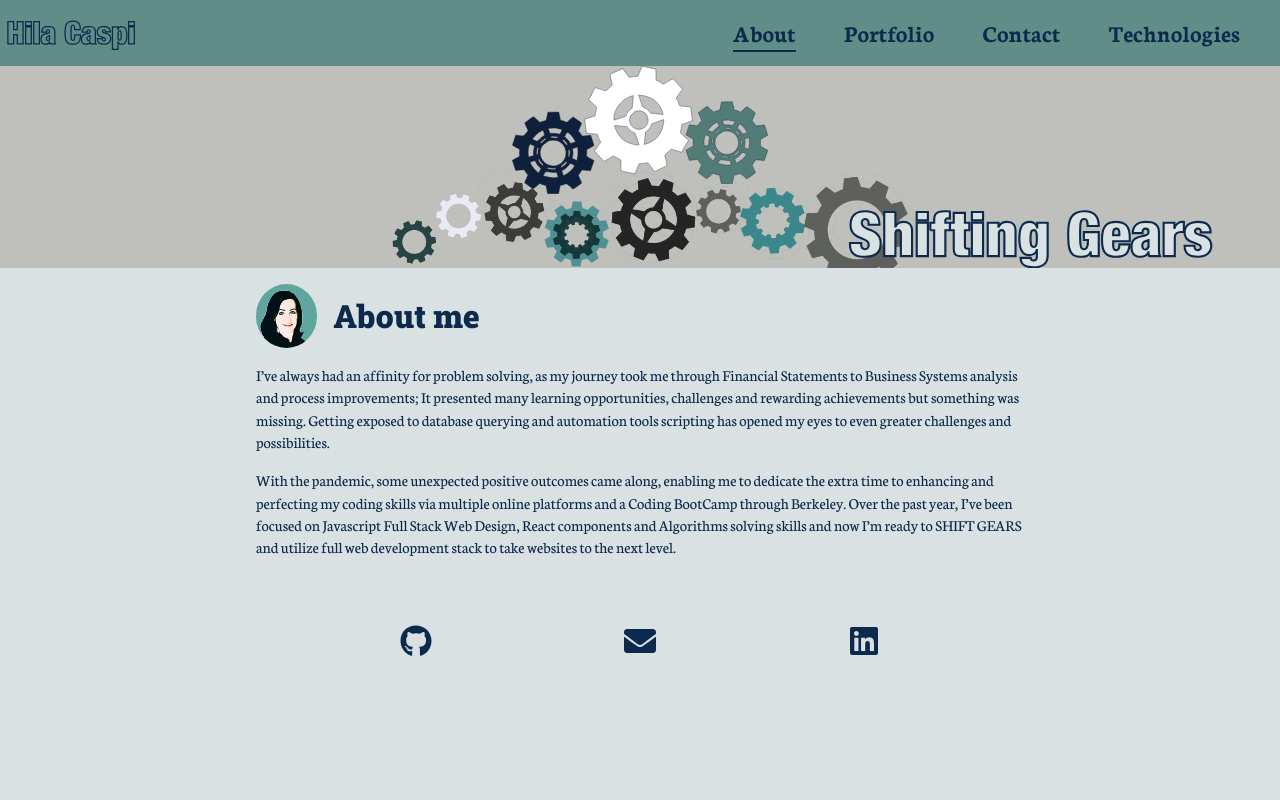
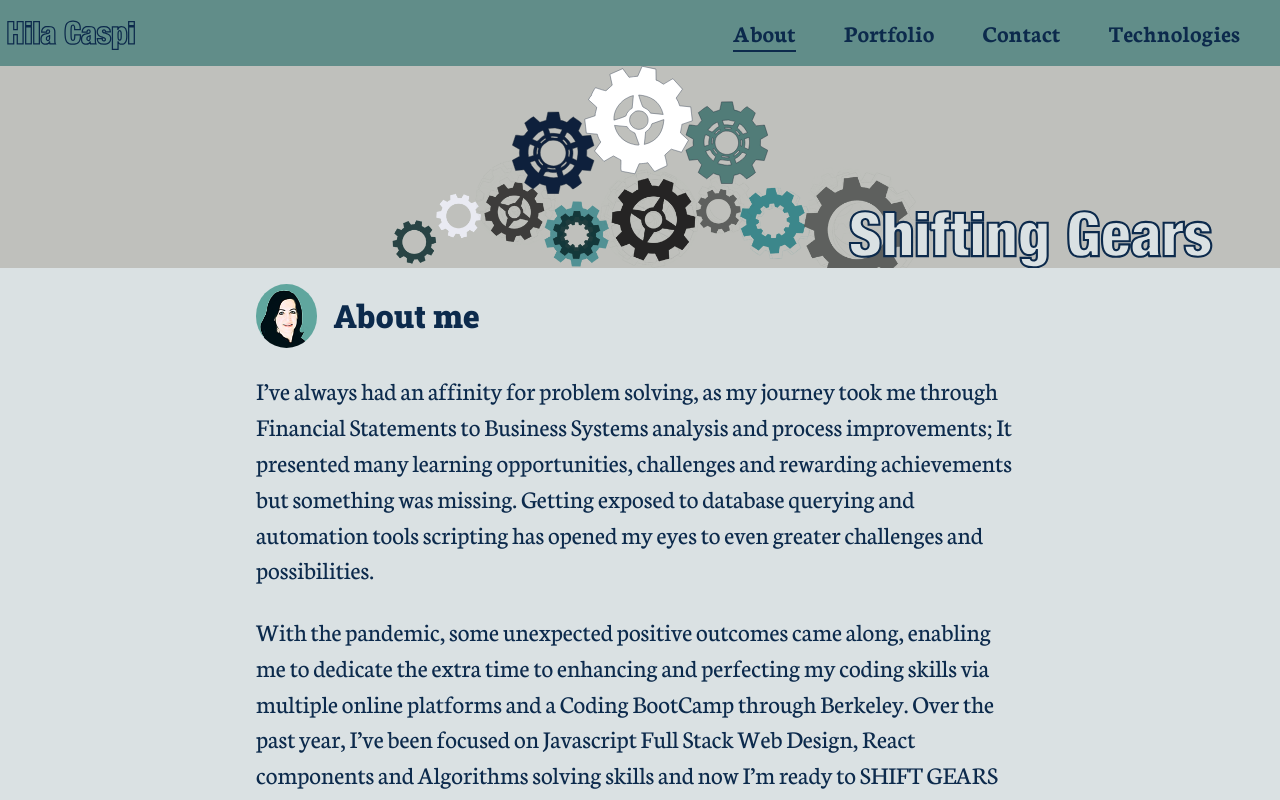
Before and after one commit to hcs847/react-portfolio, a React (Create React App) app: page / in a window 1280 px wide. Shown: the top 800 px of the page. Built offline with nearby package versions, Linux system fonts and the light colour scheme.

Commit message:
styling adjustments

```diff
--- a/src/index.css
+++ b/src/index.css
@@ -74,7 +74,7 @@ h1, h2, h3 {
   font-family: 'Roboto Slab', serif;
   font-weight:900;
  text-align: center;
-  line-height: 1;
+  line-height: 1.4;
   margin:0.9rem;
 }
 h1 {
@@ -300,6 +300,7 @@ a, .nav-link, .nav-link-active  {
   max-width:90%;
   margin: 0 auto;
   padding-bottom: 2rem;
+  font-size: 1.6rem;
 }
 .about h1 {
   align-self: center;
@@ -365,8 +366,9 @@ border-radius: 50%;
 
 #contact-form {
 max-width: 55%;
-margin: 0 auto;
+margin: 3rem auto;
 padding-bottom: 2rem;
+min-height: 33vh;
 }
 
 .error-text {
@@ -401,6 +403,7 @@ form label, form input, form textarea {
 .technologies {
   margin: 1rem auto;
   max-width:75%;
+  min-height: 33vh;
 }
 
 .technologies__list {
```
